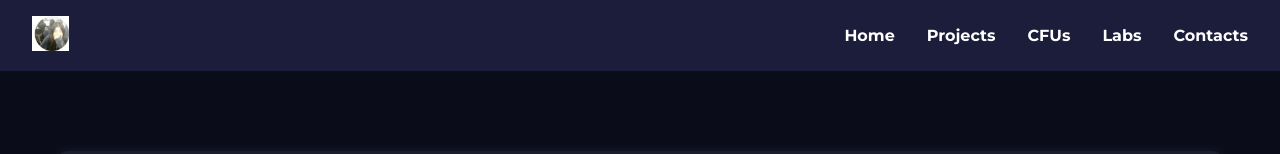
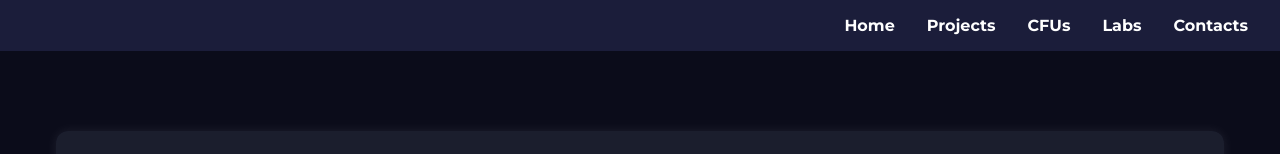
Before and after one commit to Me1dy/JuniorFallPortfolio, a plain HTML site: page index.html in a window 1280 px wide. Shown: the top 154 px of the page. Drawn offline with Linux system fonts and the light colour scheme.

Commit message:
added file

```diff
--- a/index.html
+++ b/index.html
@@ -30,7 +30,7 @@
     <nav class="navbar">
       <div class="navbar-left">
         <!-- Replace logo.png with your own image file -->
-        <img src="favicon.png" alt="Logo" />
+
       </div>
 
       <ul class="navbar-right">
```
Also changed, not shown: projects.html (added).
